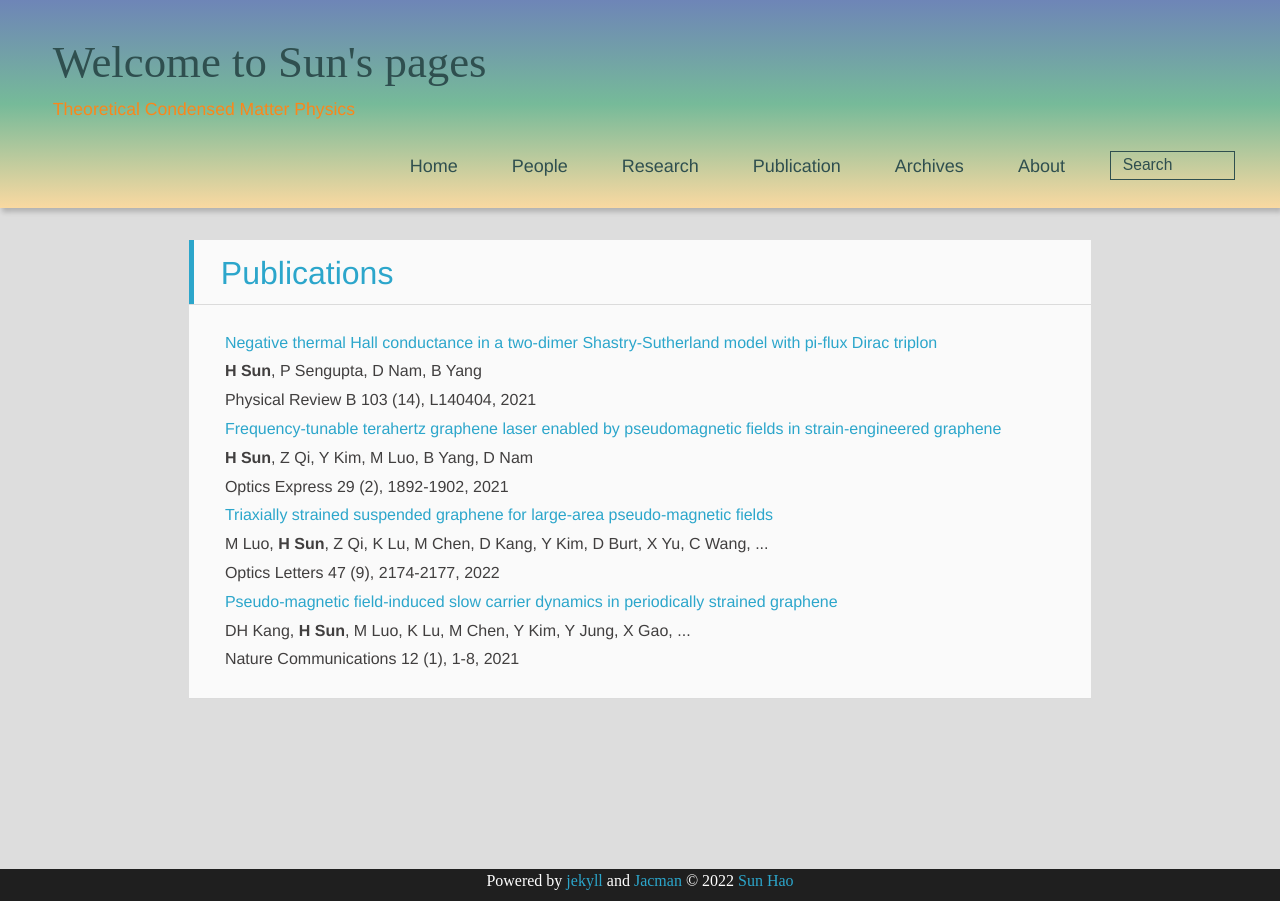
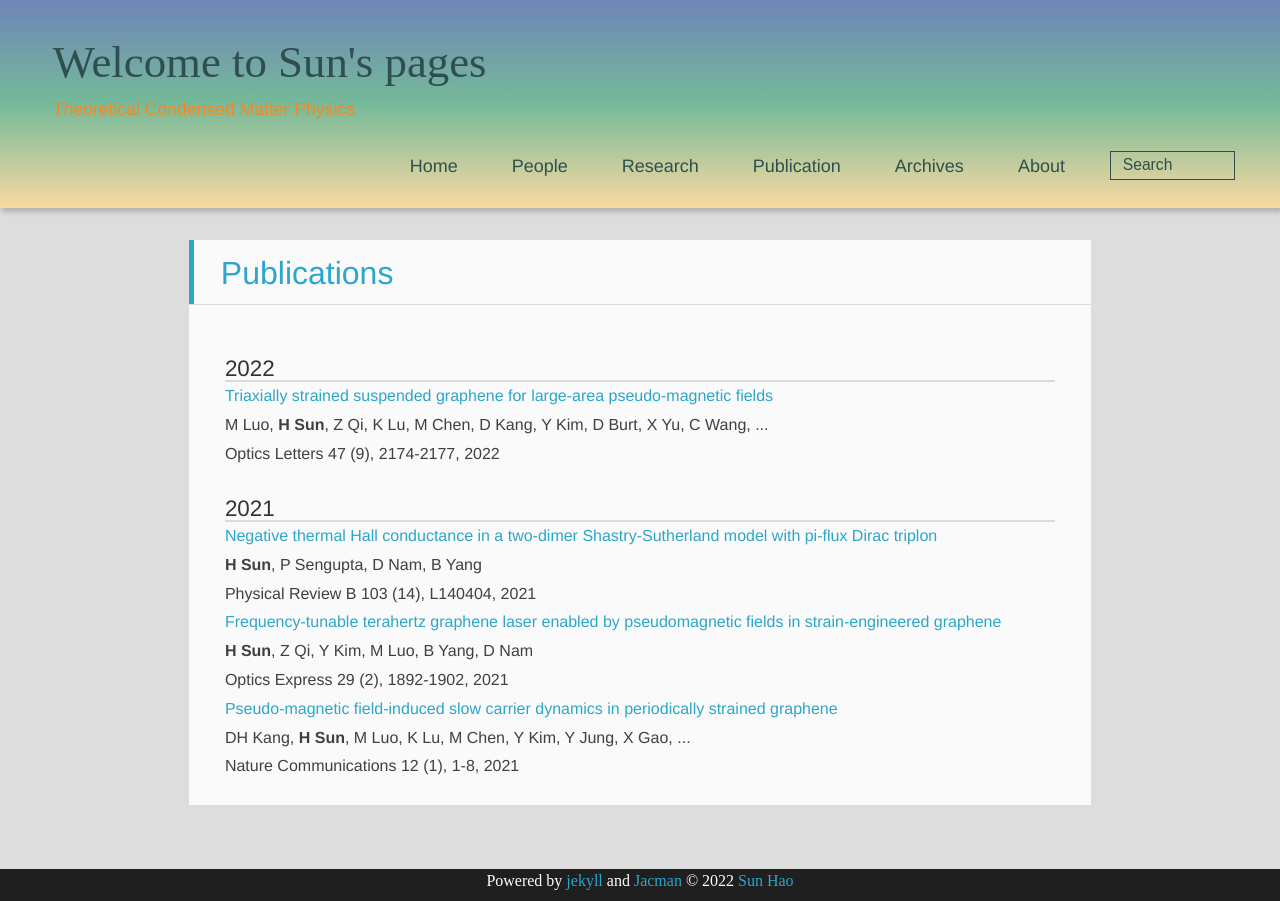
Before and after one commit to sunohao/sunhao_physics, a Jekyll site: the page built from publications/index.html, in a window 1280 px wide. Built offline with Jekyll 4.4.1, drawn with Linux system fonts in a browser that asks for light colours; nearby versions of some CDN libraries; some web fonts are replaced.

Commit message:
Update index.html

```diff
--- a/publications/index.html
+++ b/publications/index.html
@@ -4,7 +4,18 @@ type: page
 title: Publications
 ---
 
+<h3>2022</h3>
+<hr>
+<td class="gsc_a_t">
+    <a href="https://doi.org/10.1364/OL.455569">
+        Triaxially strained suspended graphene for large-area pseudo-magnetic fields</a>
+        <div class="gs_gray">M Luo, <b>H Sun</b>, Z Qi, K Lu, M Chen, D Kang, Y Kim, D Burt, X Yu, C Wang, ...</div>
+        <div class="gs_gray">Optics Letters 47 (9), 2174-2177<span class="gs_oph">, 2022</span></div>
+</td>
 
+
+<h3>2021</h3>
+<hr>
 <td class="gsc_a_t">
     <a href="https://doi.org/10.1103/PhysRevB.103.L140404">
         Negative thermal Hall conductance in a two-dimer Shastry-Sutherland model with pi-flux Dirac triplon</a>
@@ -20,13 +31,6 @@ title: Publications
 </td>
 
 <td class="gsc_a_t">
-    <a href="https://doi.org/10.1364/OL.455569">
-        Triaxially strained suspended graphene for large-area pseudo-magnetic fields</a>
-        <div class="gs_gray">M Luo, <b>H Sun</b>, Z Qi, K Lu, M Chen, D Kang, Y Kim, D Burt, X Yu, C Wang, ...</div>
-        <div class="gs_gray">Optics Letters 47 (9), 2174-2177<span class="gs_oph">, 2022</span></div>
-</td>
-
-<td class="gsc_a_t">
     <a href="https://doi.org/10.1038/s41467-021-25304-0">
         Pseudo-magnetic field-induced slow carrier dynamics in periodically strained graphene</a>
         <div class="gs_gray">DH Kang, <b>H Sun</b>, M Luo, K Lu, M Chen, Y Kim, Y Jung, X Gao, ...</div>
```
